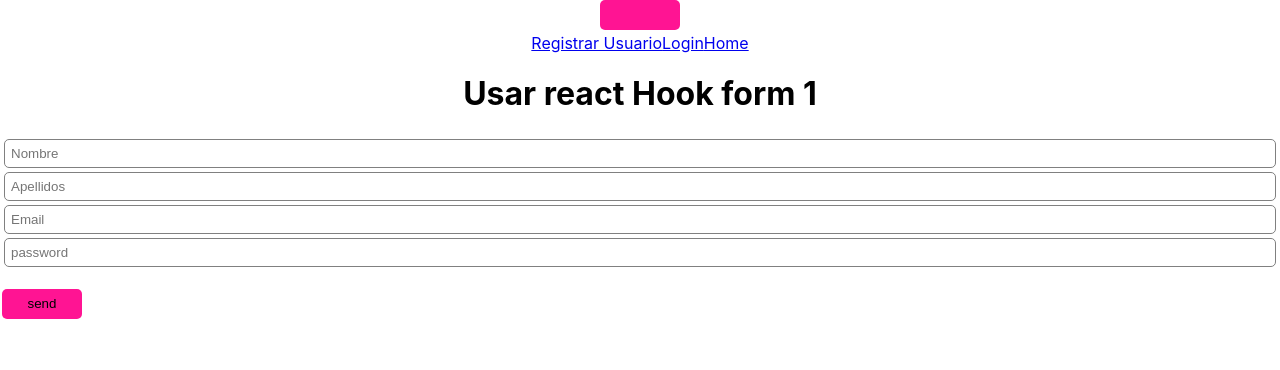
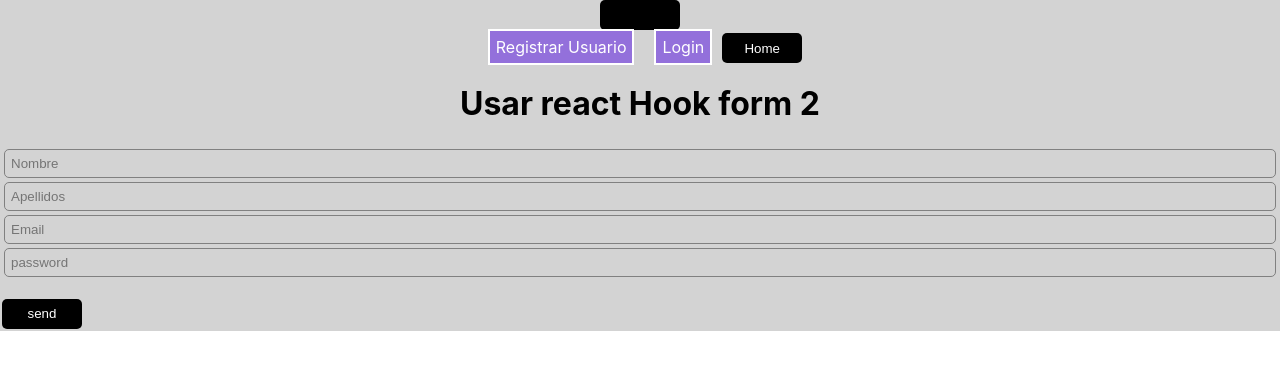
Before and after one commit to fvilca-reactjs/config-firebase-project, a React (Create React App) app: page /auth/registrar in a window 1280 px wide. Shown: the top 370 px of the page. Built offline with nearby package versions, Linux system fonts and the light colour scheme.

Commit message:
using two context for create new user, firebase Session Context

```diff
--- a/src/App.jsx
+++ b/src/App.jsx
@@ -12,12 +12,12 @@ function App() {
   const firebase = useContext(Firebase2.Context);  //instanciando un contexto
   const [firebaseIsReady, setFirebaseIsReady] = useState(false)
 
-  const [{openSnackbar}, dispatch] = useContext(SessionContext)
+  const [{ openSnackbar }, dispatch] = useContext(SessionContext)
 
   useEffect(() => {
     firebase.isReady()
       .then(result => {
-        console.log(':',result)
+        console.log(':', result)
         setFirebaseIsReady(true)
       })
       .catch(error => console.log(error, "firebase no responde"))
@@ -26,25 +26,30 @@ function App() {
 
   const handleClose = () => {
     dispatch({
-      type : 'OPEN_SNACKBAR',
+      type: 'OPEN_SNACKBAR',
       mensaje: ''
     })
-    openSnackbar.open= false;
-    openSnackbar.mensaje= '';
+    openSnackbar.open = false;
+    openSnackbar.mensaje = '';
   }
 
   return (
     firebaseIsReady ?
       <div className="App">
         <div >
-          <span>{openSnackbar?openSnackbar.mensaje:''}</span>
-          <button onClick = {handleClose}></button>
+          <span>{openSnackbar ? openSnackbar.mensaje : ''}</span>
+          <button onClick={handleClose}></button>
         </div>
         <Router>
           <header>
-            <Link to='/auth/registrar'>Registrar Usuario</Link>
+            <Link to='/auth/registrar'
+              onMouseEnter={() => console.log('enter:true')}
+              onMouseLeave={() => console.log('leave:true')}>Registrar Usuario</Link>
             <Link to='/auth/login'>Login</Link>
-            <Link to='/'>Home</Link>
+            <button
+              to='/'
+              component={Link}>
+              Home</button>
           </header>
           <Route path='/auth/registrar' exact component={RegistrarUsuario}></Route>
           <Route path='/auth/login' exact component={Login}></Route>
--- a/src/App.scss
+++ b/src/App.scss
@@ -1,5 +1,6 @@
 .App {
   text-align: center;
+  background-color: lightgray;
 }
 
 .App-header {
@@ -34,7 +35,8 @@ button {
   border: none;
   outline: none;
   border-radius: 5px;
-  background: deeppink;
+  background: black;
+  color: white;
   width: 80px;
   height: 30px;
   &:hover {
@@ -44,7 +46,16 @@ button {
   transition: ease-in-out 0.5s;
 }
 
-.user-form{
+.user-form {
   display: flex;
   flex-direction: column;
 }
+
+a {
+  background-color: mediumpurple;
+  color: white;
+  text-decoration: none;
+  margin: 20px 10px;
+  padding: 6px;
+  border: 2px solid white;
+}
--- a/src/components/login.jsx
+++ b/src/components/login.jsx
@@ -12,18 +12,18 @@ import { openMensajePantalla } from '../session/snackbarAction'
 function Login(props) {
 
     const contextType = useContext(SessionContext);
-    console.log('props:', props)
+
     // [state] ====>
     //console.log('\t firebase', props.firebase)
     let { register, handleSubmit } = useForm();
     const [firebaseIsReady, setFirebaseIsReady] = useState(false)
-    let history = useHistory();
+    const history = useHistory();
     let firebase = useContext(Firebase2.Context)
 
     // [methods] ====>
     const onSubmit = async data => {
 
-        const [{ sesion }, dispatch] = contextType;
+        const [ , dispatch] = contextType;
         let  response = await iniciarSesion(dispatch, data.email, data.password, firebase)
         if (response.status) {
             history.push('/')
--- a/src/components/registrar_usuario.jsx
+++ b/src/components/registrar_usuario.jsx
@@ -1,27 +1,41 @@
-import React, { useContext } from 'react'
-//import compose from 'recompose/compose';
+import React, {useState, useContext, useEffect } from 'react'
 import { Firebase2 } from '../server/firebase2'
 import { useForm } from 'react-hook-form'
+import { SessionContext } from '../session/store';
+import {crearUsuario} from '../session/sessionActions'
+
 let countRender = 0;
 
 const constraints = {
-    user_mail: { required: true },
-    user_name: { minLength: { value: 8 } }
+    email: { required: true },
+    nombre: { minLength: { value: 4 } }
 }
 
 const messages = {
-    user_mail: 'email is required',
-    user_name: '8 characters max'
+    email: 'email is required',
+    nombre: '4 characters max'
 }
 
 function RegistrarUsuario(props) {
-    // [1] ====>
+
+    // [state] ====>
     countRender++;
     const firebase = useContext(Firebase2.Context)
+    const [,dispatch] = useContext(SessionContext)
     let { register, handleSubmit, errors } = useForm();
-    //  [2] ====>
-    const onSubmit = (data) => {
-        firebase.auth
+    const [firebaseIsReady, setFirebaseIsReady] = useState(false)
+
+    //  [methods] ====>
+    const onSubmit = async (data) => {
+
+        let response = await crearUsuario(dispatch, firebase, data)
+        if (response.status) {
+            props.history.push('/') //or UseHistory
+        } else {
+            alert(response.mensaje)
+        }
+
+        /*firebase.auth
             .createUserWithEmailAndPassword(data.user_mail, data.user_password)
             .then(
                 result => {
@@ -35,17 +49,26 @@ function RegistrarUsuario(props) {
                         .catch(error => console.log(error));
                 }
             )
-            .catch()
+           .catch()
+           */
 
     }
+
+    useEffect(() => {
+        firebase.isReady()
+            .then(result => setFirebaseIsReady(result))
+            .catch()
+    }, [])
+
     return (
+        { firebaseIsReady } &&
         <div>
             <h1>Usar react Hook form {countRender}</h1>
             <form onSubmit={handleSubmit(onSubmit)} className='user-form'>
-                <input name='user_name' placeholder='Nombre' ref={register(constraints.user_name)} />{errors.user_name && <span>{messages.user_name}</span>}
-                <input name='user_lastname' placeholder='Apellidos' ref={register} />
-                <input name='user_mail' placeholder='Email' ref={register(constraints.user_mail)} />{errors.user_mail && <span>{messages.user_mail}</span>}
-                <input name='user_password' placeholder='password' ref={register} />
+                <input name='nombre' placeholder='Nombre' ref={register(constraints.nombre)} />{errors.nombre && <span>{messages.nombre}</span>}
+                <input name='apellido' placeholder='Apellidos' ref={register} />
+                <input name='email' placeholder='Email' ref={register(constraints.email)} />{errors.email && <span>{messages.email}</span>}
+                <input name='password' placeholder='password' ref={register} />
                 <br />
                 <button>send </button>
             </form>
--- a/src/session/sessionActions.js
+++ b/src/session/sessionActions.js
@@ -18,7 +18,6 @@ export const iniciarSesion = (dispatch, email, password, firebase) => {
                                 autenticado: true
                             });
                             resolve({ status: true })
-                            console.log('TRUE')
                         })
                 })
                 .catch(error => {
@@ -52,14 +51,17 @@ export const crearUsuario = (dispatch, firebase, Usuario) => {
                                 sesion: Usuario,
                                 autenticado: true
                             })
-                            resolve()
+                            resolve({ status: true })
                         }
                         )
                         .catch(
-                            error => console.log(error)
+                            error => resolve({ status: false, mensaje: error })
                         )
                 }
             )
+            .catch(error => {
+                resolve({ status: false, mensaje: error })
+            })
     }
     )
 }
@@ -80,8 +82,8 @@ export const salirSesion = (dispatch, firebase) => {
                             telefono: ''
                         },
                         autenticado: false
-                    }).
-                        resolve()
+                    }),
+                    resolve({status:true})
                 )
         }
     )
```
